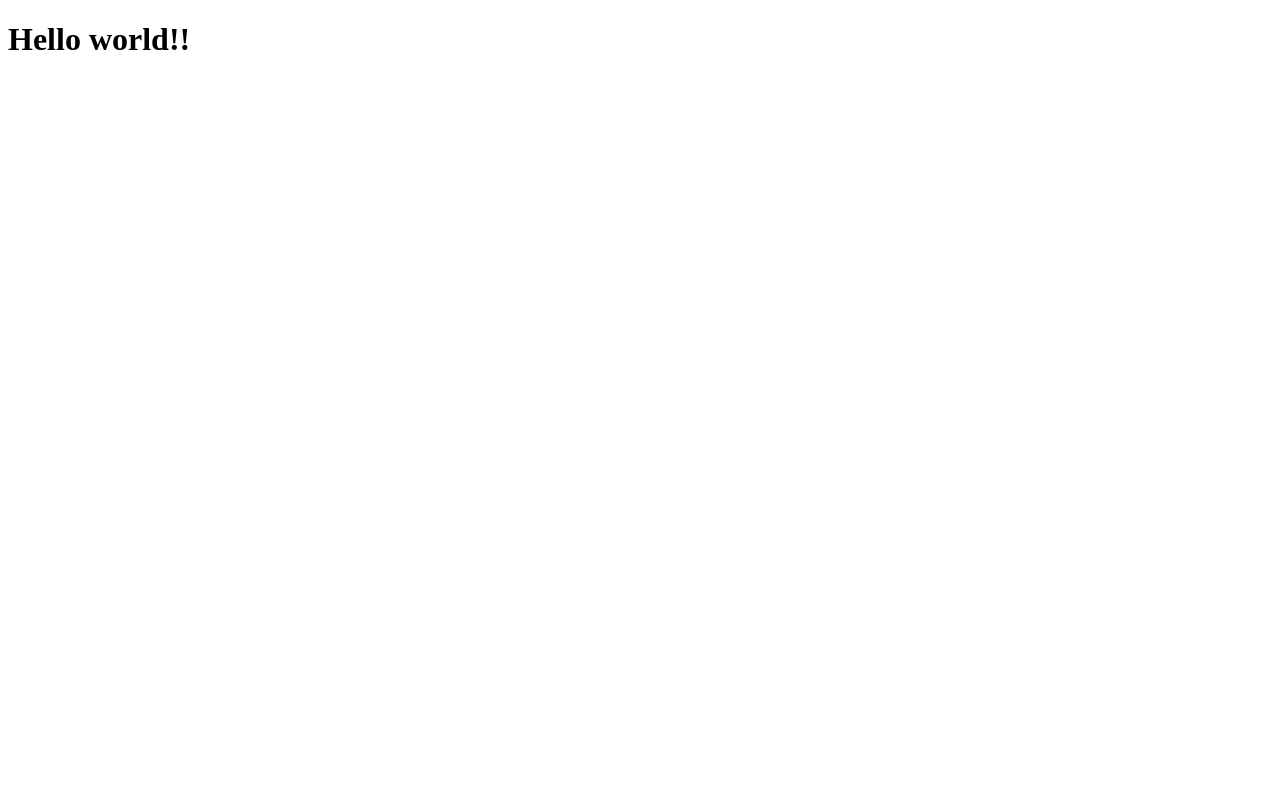
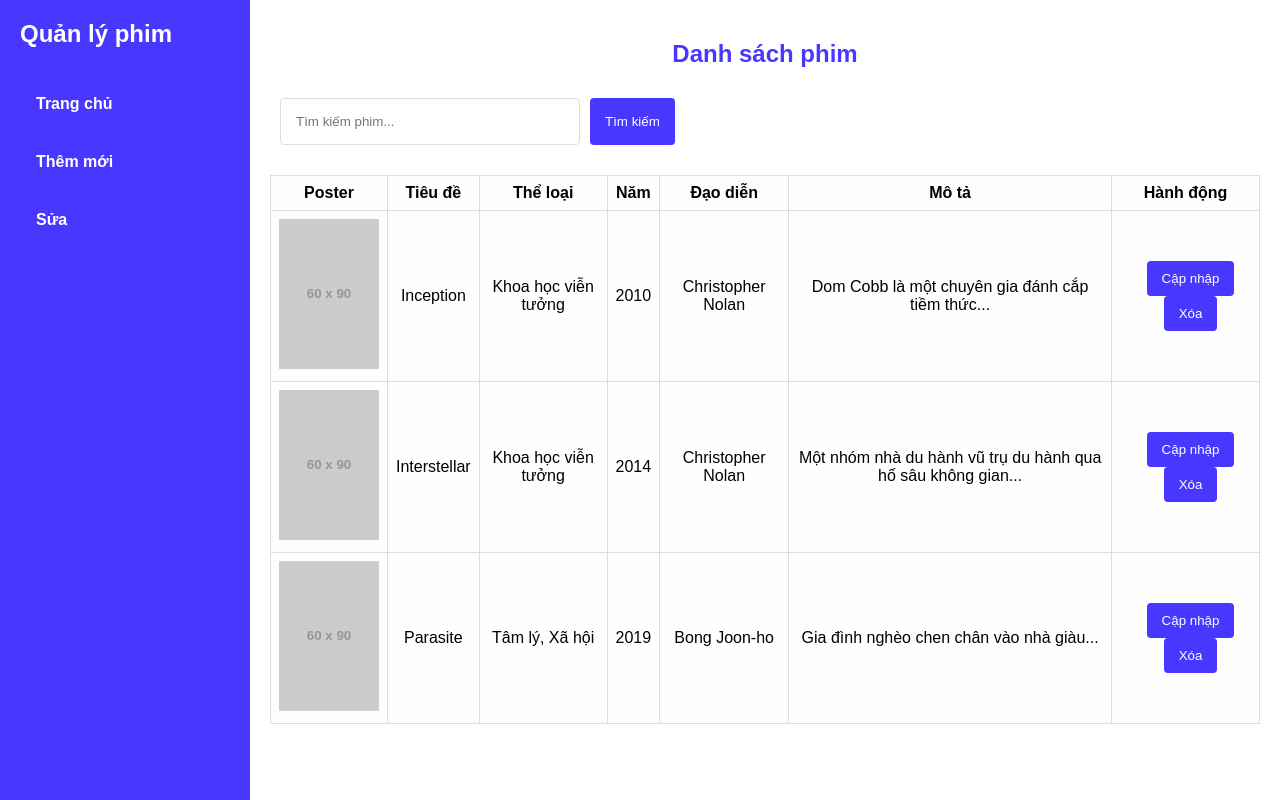
Before and after one commit to DangHaidev/movies_management, a plain HTML site: page Frontend/index.html in a window 1280 px wide. Drawn offline with Linux system fonts and the light colour scheme; placeholder pictures from the web are drawn by us.

Commit message:
feat: add basic movie dashboard

```diff
--- /dev/null
+++ b/Frontend/css/style.css
@@ -0,0 +1,120 @@
+*{
+    margin: 0;
+    padding: 0;
+    box-sizing: border-box;
+}
+
+body {
+    font-family: Arial, sans-serif;
+    background-color: #ffffff;
+}
+
+.container {
+    display: flex;
+    height: 100vh;
+}
+
+.side-bar {
+    width: 250px;
+    background-color: #4837ff;
+    color: #fff;
+    padding: 20px;
+}
+.side-bar ul {
+    display: flex;
+    flex-direction: column;
+    justify-content: center;
+    align-items: start;
+    list-style: none;
+    padding-top: 2rem;
+    padding-left: 1rem;
+    gap: 10px;
+}
+.main-content h1{
+    color: #4837ff;
+    text-align: center;
+    margin-top: 20px;
+}
+.main-content {
+    flex: 1;
+    padding: 20px;
+    background-color: #ffffff;
+}
+.side-bar ul li {
+    margin: 15px 0;
+}
+.side-bar ul li a {
+    color: #fff;
+    text-decoration: none;
+    font-weight: bold;
+}
+
+.movie-table{
+    width: 100%;
+    border-collapse: collapse;
+    margin-top: 20px;
+    background-color: #fffefe;
+}
+.movie-table th, .movie-table td {
+    border: 1px solid #ddd;
+    padding: 8px;
+    text-align: center;
+}
+#movie-list img {
+    width: 100px;
+    height: 150px;
+    object-fit: cover;
+}
+
+#search-bar {
+    display: flex;
+    justify-content: start;
+    margin: 20px 0px;
+    padding: 10px;
+}
+
+#search-bar input {
+    padding: 15px;
+    width: 300px;
+    border: 1px solid #ddd;
+    border-radius: 4px;
+}
+
+button {
+    padding: 10px 15px;
+    margin-left: 10px;
+    background-color: #4837ff;
+    color: #fff;
+    border: none;
+    border-radius: 4px;
+    cursor: pointer;
+}
+#search-bar button:hover {
+    background-color: #3729cc;
+}
+
+#search-bar input:focus {
+    outline: none;
+    border-color: #4837ff;
+}
+
+#add-movie-form {
+    display: flex;
+    flex-direction: column;
+    gap: 20px;
+    margin-top: 20px;
+    padding: 20px;
+    background-color: #feeaea;
+    border: 1px solid #ddd;
+    border-radius: 4px;
+    max-width: 1000px;
+}
+
+#add-movie-form input,
+#add-movie-form textarea {
+    padding: 15px;
+    border: 1px solid #ddd;
+    border-radius: 4px;
+    width: 100%;
+    font-size: x-large;
+}
--- a/Frontend/index.html
+++ b/Frontend/index.html
@@ -1,11 +1,49 @@
 <!DOCTYPE html>
 <html lang="en">
-<head>
-    <meta charset="UTF-8">
-    <meta name="viewport" content="width=device-width, initial-scale=1.0">
+  <head>
+    <meta charset="UTF-8" />
+    <meta name="viewport" content="width=device-width, initial-scale=1.0" />
+    <link rel="stylesheet" href="css/style.css" />
     <title>Movies</title>
-</head>
-<body>
-    <h1>Hello world!!</h1>
-</body>
+  </head>
+  <body>
+    <div class="container">
+      <div class="side-bar">
+        <h2>Quản lý phim</h2>
+        <ul>
+          <li><a href="index.html">Trang chủ</a></li>
+          <li><a href="add.html">Thêm mới</a></li>
+          <li><a href="update.html">Sửa</a></li>
+        </ul>
+      </div>
+      <section class="main-content">
+        <h1>Danh sách phim</h1>
+        <div id="search-bar">
+          <input
+            type="text"
+            id="search-input"
+            placeholder="Tìm kiếm phim..."
+          />
+          <button id="search-button">Tìm kiếm</button>
+        </div>
+        <table class="movie-table">
+          <thead>
+            <tr>
+              <th>Poster</th>
+              <th>Tiêu đề</th>
+              <th>Thể loại</th>
+              <th>Năm</th>
+              <th>Đạo diễn</th>
+              <th>Mô tả</th>
+              <th>Hành động</th>
+            </tr>
+          </thead>
+          <tbody id="movie-list">
+            <!-- Movie items will be dynamically inserted here -->
+          </tbody>
+        </table>
+      </section>
+      <script src="js/main.js"></script>
+    </div>
+  </body>
 </html>
--- /dev/null
+++ b/Frontend/js/edit.js
@@ -0,0 +1,4 @@
+const params = new URLSearchParams(window.location.search);
+
+const movieId = params.get("id");
+console.log("Movie ID:", movieId);
--- /dev/null
+++ b/Frontend/js/main.js
@@ -0,0 +1,75 @@
+const movies = [
+  {
+    id: 1,
+    title: "Inception",
+    genre: "Khoa học viễn tưởng",
+    releaseYear: 2010,
+    director: "Christopher Nolan",
+    description: "Dom Cobb là một chuyên gia đánh cắp tiềm thức...",
+    posterUrl: "https://placehold.co/60x90",
+  },
+  {
+    id: 2,
+    title: "Interstellar",
+    genre: "Khoa học viễn tưởng",
+    releaseYear: 2014,
+    director: "Christopher Nolan",
+    description: "Một nhóm nhà du hành vũ trụ du hành qua hố sâu không gian...",
+    posterUrl: "https://placehold.co/60x90",
+  },
+  {
+    id: 3,
+    title: "Parasite",
+    genre: "Tâm lý, Xã hội",
+    releaseYear: 2019,
+    director: "Bong Joon-ho",
+    description: "Gia đình nghèo chen chân vào nhà giàu...",
+    posterUrl: "https://placehold.co/60x90",
+  },
+];
+
+
+async function fetchMovies() {
+    const response = await fetch("http://localhost:3000/movies");
+    if (!response.ok) {
+        throw new Error("Network response was not ok");
+    }
+    const data = await response.json();
+    return data;
+}
+
+const movieList = document.getElementById("movie-list");
+const searchInput = document.getElementById("search-input");
+const searchButton = document.getElementById("search-button");
+movies.forEach((movie) => {
+  const row = document.createElement("tr");
+  row.innerHTML = `
+        <td><img src="${movie.posterUrl}" alt="${movie.title} Poster" class="movie-poster"></td>
+        <td>${movie.title}</td>
+        <td>${movie.genre}</td>
+        <td>${movie.releaseYear}</td>
+        <td>${movie.director}</td>
+        <td>${movie.description}</td>
+        <td>
+            <button class="btn-update" data-id="${movie.id}">Cập nhập</button>
+            <button class="btn-delete">Xóa</button>
+        </td>
+    `;
+  movieList.appendChild(row);
+});
+
+const deleteButtons = document.querySelectorAll(".btn-delete");
+deleteButtons.forEach((button) => {
+  button.addEventListener("click", function () {
+    const row = this.parentElement.parentElement;
+    row.remove();
+  });
+});
+
+const updateButtons = document.querySelectorAll(".btn-update");
+updateButtons.forEach((button) => {
+  button.addEventListener("click", function () {
+    const id = this.getAttribute("data-id");
+    window.location.href = `update.html?id=${id}`;
+  });
+});
```
Also changed, not shown: Frontend/add.html (added, +43 -0 lines), Frontend/update.html (added, +45 -0 lines), Frontend/js/add.js (added).
